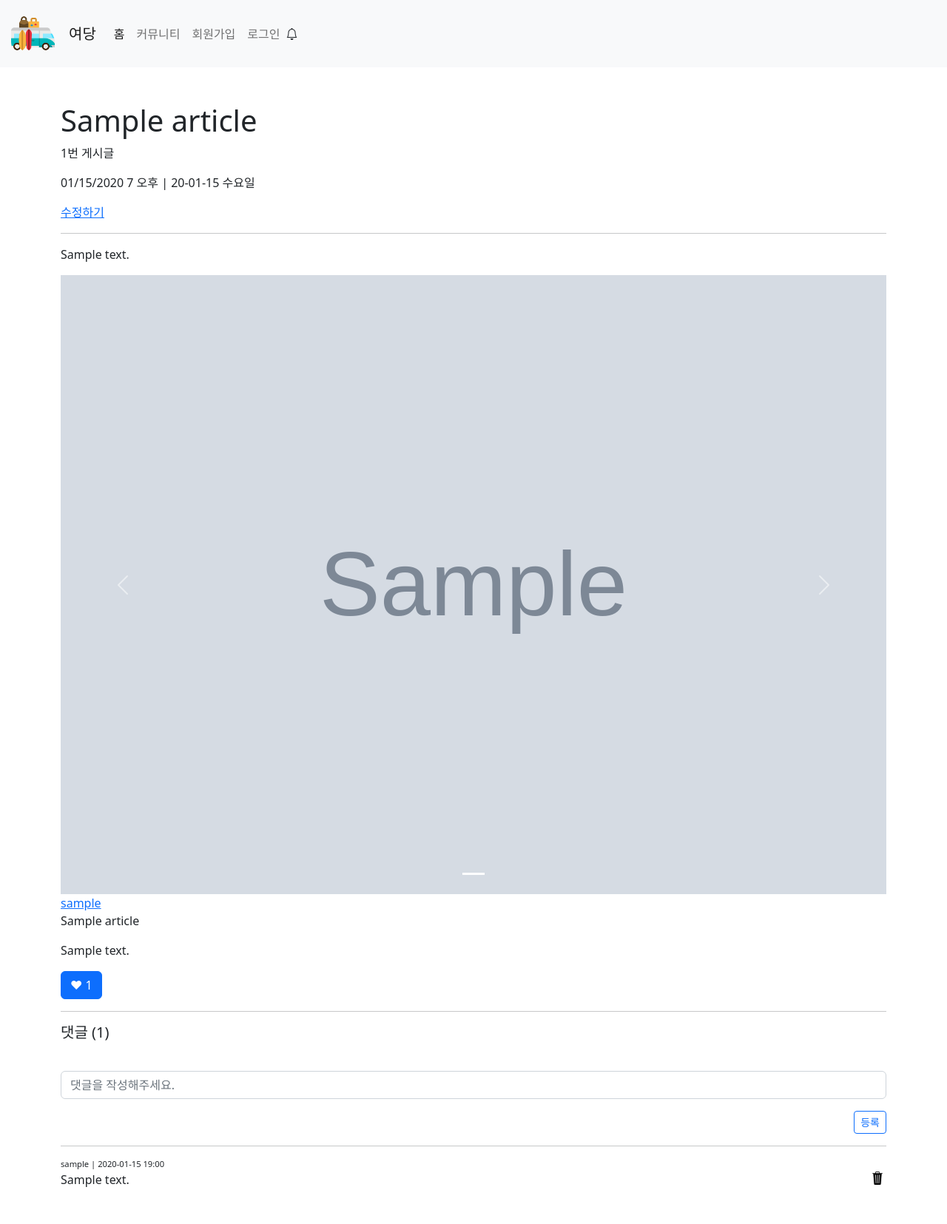
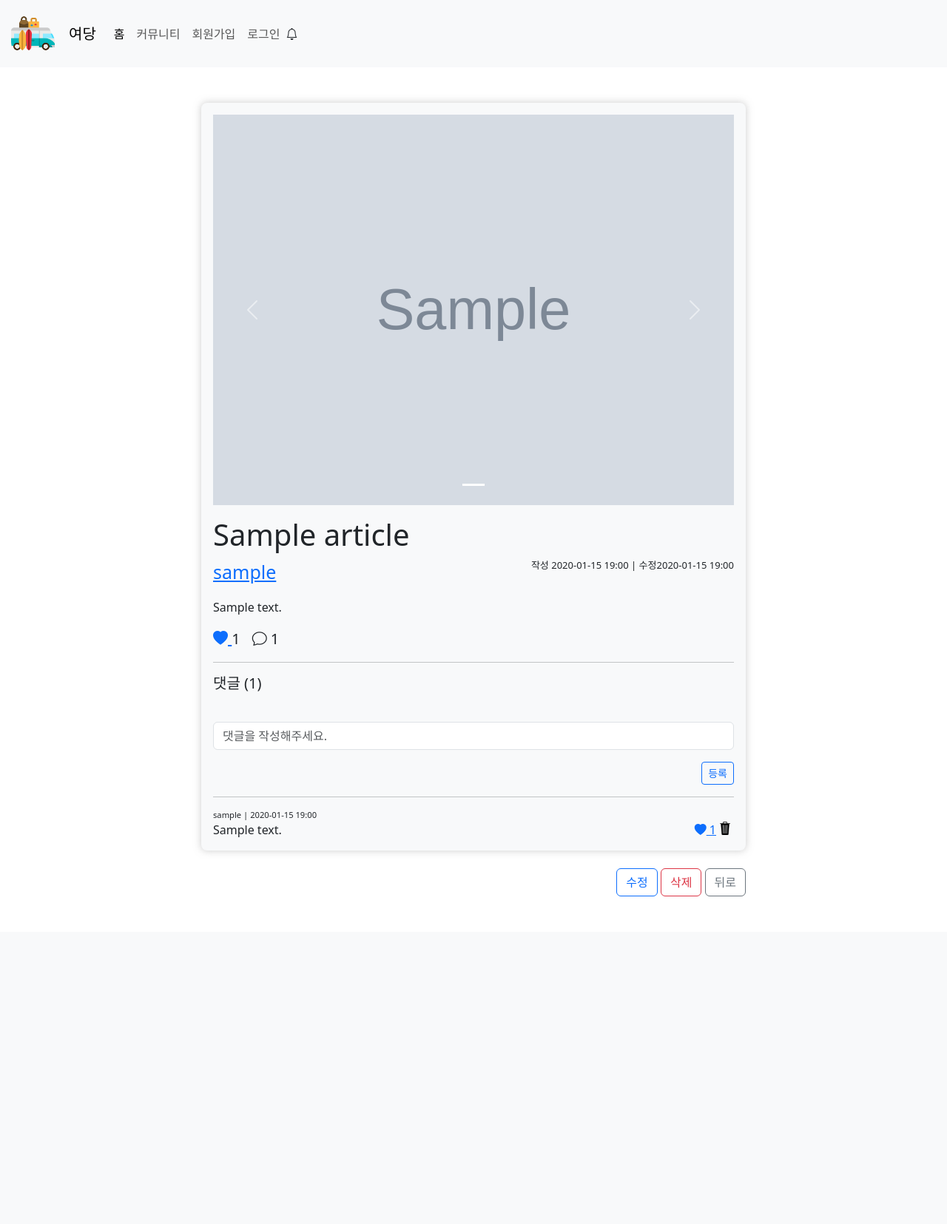
Before and after one commit to jupiter6676/01-Team-01, a Django app: page /1/ in a window 1280 px wide. Shown: the whole page at 74% size. After the commit the page ends 1212 px from the top, so only its background shows below. Run offline with Django 3.2, Linux system fonts and the light colour scheme; a user stored in the database is signed in; tables that the repository leaves empty hold one stand-in row (values such as "Sample post"); grey boxes marked "Sample" are stand-in pictures; some libraries are stand-ins or nearby versions.

Commit message:
edit comment and css

```diff
--- a/articles/templates/articles/detail.html
+++ b/articles/templates/articles/detail.html
@@ -4,64 +4,9 @@
 {% load static %}
 
 {% block content %}
-  <h1>{{ article.title }}</h1>
-  <p>{{ article.pk }}번 게시글</p>
-  <p> {{ article.update_counter }}</p>
-  <p>{{ article.created_at|date:"SHORT_DATETIME_FORMAT" }} | {{ article.updated_at|date:"y-m-d D" }}</p>
-
-  {% if request.user == article.user %}
-    <p><a href="{% url 'articles:update' article.pk %}">수정하기</a></p>
-  {% endif %}
-  <hr>
-
-
-  <p>{{ article.content }} </p>
-
-  {% comment %} <div class="card" style="width: 18rem;">
-    <div class="card-header">
-      <div id="post_{{ post.id }}" class="carousel slide" data-ride="carousel">
-        <div class="carousel-inner">
-          {% for photo in article.photo_set.all %}
-            {% if photo.image %}
-              <div class="carousel-item {% if forloop.counter == 1 %} active {% endif %}">
-                <img src="{{photo.image.url}}" width="250px">
-              </div>
-            {% endif %}
-          {% endfor %}
-        </div>
-
-        <a class="carousel-control-prev" href="#article_{{ article.id }}"
-          role="button" data-slide="prev">
-          <span class="carousel-control-prev-icon" aria-hidden="true"></span>
-          <span class="sr-only">Previous</span>
-        </a>
-        <a class="carousel-control-next" href="#article_{{ article.id }}"
-          role="button" data-slide="next">
-          <span class="carousel-control-next-icon" aria-hidden="true"></span>
-          <span class="sr-only">Next</span>
-        </a>
-
-{% if request.user == article.user %}
-<p>
-  <a href="{% url 'articles:update' article.pk %}">수정하기</a>
-</p>
-{% endif %}
-<hr>
-<p>{{ article.content }} </p>
-  <div class="card-header">
-    <div id="post_{{ post.id }}" class="carousel slide" data-ride="carousel">
-      <div class="carousel-inner">
-        {% for photo in article.photo_set.all %}
-        {% if photo.image %}
-        <div class="carousel-item {% if forloop.counter == 1 %} active {% endif %}">
-          <img src="{{photo.image.url}}" width="250px">
-        </div>
-        {% endif %}
-        {% endfor %}
-      </div>
-    </div>
-  </div> {% endcomment %}
-
+<div class="row justify-content-center">
+  <div class="col-md-12 col-lg-8">
+    <div class="bg-light p-3 mb-4" style="border-radius: 0.5rem; box-shadow: 0px 0 10px 1px rgb(169 169 169 / 50%);">
       <div id="carouselExampleIndicators" class="carousel slide" data-bs-ride="true">
         <div class="carousel-indicators">
           {% for photo in article.photo_set.all %}
@@ -75,7 +20,6 @@
             </div>
           {% endfor %}
         </div>
-
         <button class="carousel-control-prev" type="button" data-bs-target="#carouselExampleIndicators" data-bs-slide="prev">
           <span class="carousel-control-prev-icon" aria-hidden="true"></span>
           <span class="visually-hidden">Previous</span>
@@ -86,43 +30,32 @@
         </button>
       </div>
 
-  <span> <a href="{% url 'accounts:detail' article.user.pk %}">{{ article.user.username }}</a></span>
-
-  <p>{{ article.title }}</p>
-  <p>{{ article.content }} </p>
-  <span>
+      <div>
+        <h1 class="mt-3">{{ article.title }}</h1>
+        <div class="d-flex justify-content-between">
+          <span style="font-size: 25px;"><a href="{% url 'accounts:detail' article.user.pk %}">{{ article.user.username }}</a></span>
+          <p style="font-size: 13px;">작성 {{ article.created_at|date:'Y-m-d H:i' }} | 수정{{ article.updated_at|date:'Y-m-d H:i' }}</p>
+        </div>
+        <p class="mt-3">{{ article.content }} </p>
+        <div class="d-flex">
+          <span style="font-size: 20px;">
             {% if request.user.is_authenticated %}
-      <button type="button" class="btn btn-primary"><a class="text-white text-decoration-none" href="{% url 'articles:like' article.pk %}">❤</a> <span>{{ article.like_users.count }}</span></button>
+              <a class="like-heart" href="{% url 'articles:like' article.pk %}">
+              {% if request.user in article.like_users.all %}
+                <i class="bi-heart-fill bi" style="font-size: 20px;"></i>
               {% else %}
-      <button type="button" class="btn btn-danger me-2 disabled">로그인 필요</button><button type="button" class="btn btn-primary" disabled>❤ <span>{{ article.like_users.count }}</button>
+                <i class="bi-heart bi" style="font-size: 20px;"></i>
+              {% endif %}</a>{{ article.like_users.count }}</span>
+            {% else %}
+            <a href="#" class="btn btn-outline-primary"><i class="bi bi-heart"><span id="like-count"> {{ comment.like_users.count }}</span></i></a>
             {% endif %}
           </span>
-
-{% comment %}
-  <hr>
-  <h4 class="my-3">댓글</h4>
-  {% if request.user.is_authenticated %}
-  <form action="{% url 'articles:comment_create' article.pk %}" method="POST">
-    {% csrf_token %}
-    {% bootstrap_form comment_form layout='floating'%}
-    {% bootstrap_button button_type="submit" content="OK" %}
-  </form>
-  {% endif %}
-
-  {% for comment in comments %}
-    <p> {{ comment.user.username }} | {{ comment.content }}</p>
-    <hr>
-  {% endfor %}
-{% endblock content %}
-    <button type="button" class="btn btn-primary"><a class="text-white text-decoration-none" href="{% url 'articles:like' article.pk %}">❤</a> <span>{{ article.like_users.count }}</span></button>
-    {% else %}
-    <button type="button" class="btn btn-danger me-2 disabled">로그인 필요</button><button type="button" class="btn btn-primary" disabled>❤ <span>{{ article.like_users.count }}</button>
-    {% endif %}
-  </span>
-{% endcomment %}
+          <span class="mx-3" style="font-size: 20px;"><i class="bi bi-chat"></i> {{ article.comment_set.all.count }}</span>
+        </div>
+      </div>
 
       <hr>
-<h5 class="my-3">댓글 ({{ comments|length }})</h5>
+      <h5 class="my-3">댓글 ({{ article.comment_set.all.count }})</h5>
       {% if request.user.is_authenticated %}
       <form action="{% url 'articles:comment_create' article.pk %}" method="POST">
         {% csrf_token %}
@@ -134,7 +67,9 @@
       {% else %}
       <a href="{% url 'accounts:login' %}">[댓글을 작성하려면 로그인하세요.]</a>
       {% endif %}
+
       <hr>
+
       {% for comment in comments %}
       <div class="mt-3 d-flex justify-content-between">
         <div>
@@ -142,23 +77,32 @@
             <p style="margin-bottom: 0rem;">{{ comment.content }}</p>
               </div>
               <div class="d-flex justify-content-end mt-2">
-        {% if user == comment.user %}
+              {% if request.user.is_authenticated %}
+                <a class="like-heart mt-2" href="{% url 'articles:comment_like' article.pk comment.pk %}">
+                {% if request.user in comment.like_users.all %}
+                  <i class="bi bi-heart-fill"></i><span> {{ comment.like_users.count }}</span>
+                {% else %}
+                  <i class="bi bi-heart"></i><span> {{ comment.like_users.count }}</span>
+                {% endif %}
+                </a>
+              {% else %}
+              <a href="#" class="btn btn-outline-primary"><i class="bi bi-heart"><span id="like-count"> {{ comment.like_users.count }}</span></i></a>
+              {% endif %}
               <!-- 댓글 수정 버튼 -->
-        {% comment %} <form action="{% url 'articles:comment_update' article.pk comment.pk %}" method="POST" enctype="multipart/form-data">
+              <!-- {% if user == comment.user %}
+              <form action="{% url 'articles:comment_update' article.pk comment.pk %}" method="POST" enctype="multipart/form-data">
                 {% csrf_token %}
                 {% bootstrap_form comment_form %}
-          <input type="submit" value="수정">
                 <button class="btn btn-none border-0 p-0 me-2">
                   <img src="{% static 'image/edit.png' %}" style="width: 20px">
                 </button>
-        </form> {% endcomment %}
+              </form>  -->
               <!-- 댓글 삭제 버튼 -->
               <form action="{% url 'articles:comment_delete' article.pk comment.pk %}" method="POST" class="d-inline mt-1">
                 {% csrf_token %}
                 <button class="btn btn-none border-0 p-0" type="submit">
                   <img src="{% static 'images/bin.png' %}" style="width: 24px">
                 </button>
-          {% comment %} <input class="btn btn-sm btn-outline-danger" type="submit" value="삭제"> {% endcomment %}
               </form>
             {% else %}
             {% endif %}
@@ -168,4 +112,36 @@
           <p>댓글이 아직 없어요.</p>
         {% endfor %}
       </div>
+      <div class='d-flex justify-content-end'>
+        {% if request.user == article.user %}
+          <form action="{% url 'articles:delete' article.pk %}" method="POST" class="form">
+            {% csrf_token %}
+            <div class="d-block d-lg-none">
+              <a href="{% url 'articles:update' article.pk %}" class="btn btn-outline-primary form-control mb-3">수정</a>
+              <input class="btn btn-outline-danger form-control mb-3" type="submit" value="삭제">
+              <a href="{% url 'articles:index' %}" class="btn btn-outline-secondary form-control mb-3">뒤로</a>
+            </div>
+            <div class="d-none d-lg-block">
+              <a href="{% url 'articles:update' article.pk %}" class="btn btn-outline-primary">수정</a>
+              <input class="btn btn-outline-danger" type="submit" value="삭제">
+              <a href="{% url 'articles:index' %}" class="btn btn-outline-secondary">뒤로</a>
+            </div>
+          </form>
+        {% else %}
+          <div class="d-block d-lg-none">
+            <!-- <button class="btn btn-outline-primary form-control mb-3 disabled">수정</button>
+            <button class="btn btn-outline-danger form-control mb-3 disabled">삭제</button> -->
+            <a href="{% url 'articles:index' %}" class="btn btn-outline-secondary form-control mb-3">뒤로</a>
+          </div>
+          <div class="d-none d-lg-block">
+            <!-- <button class="btn btn-outline-primary disabled">수정</button>
+            <button class="btn btn-outline-danger disabled">삭제</button> -->
+            <a href="{% url 'articles:index' %}" class="btn btn-outline-secondary">뒤로</a>
+          </div>
+        {% endif %}
+      </div>
+    </div>
+  </div>
+</div>
+
 {% endblock content %}
--- a/articles/urls.py
+++ b/articles/urls.py
@@ -9,9 +9,11 @@ urlpatterns = [
     path("", views.index, name="index"),
     path("create/", views.create, name="create"),
     path("<int:pk>/", views.detail, name="detail"),
+    path("<int:pk>/delete/", views.delete, name="delete"),
     path("<int:pk>/update/", views.update, name="update"),
+    path("<int:pk>/like/", views.like, name="like"),
     path("<int:pk>/comments/", views.comment_create, name="comment_create"),
-    path('<int:article_pk>/comments/<int:comment_pk>/delete/', views.comment_delete, name='comment_delete'),
-    # path('<int:article_pk>/comments/<int:comment_pk>/update/', views.comment_update, name='comment_update'),
-    path("<int:pk>/like/", views.like, name="like"),
+    path("<int:article_pk>/comments/<int:comment_pk>/delete/", views.comment_delete, name='comment_delete'),
+    path("<int:article_pk>/comments/<int:comment_pk>/update/", views.comment_update, name='comment_update'),
+    path("<int:article_pk>/comments/<int:comment_pk>/like/", views.comment_like, name="comment_like"),
 ]
--- a/articles/views.py
+++ b/articles/views.py
@@ -1,9 +1,12 @@
 from xml.etree.ElementTree import Comment
-from django.shortcuts import render, redirect
+from django.shortcuts import render, redirect, get_object_or_404
 from django.contrib import messages
 from django.contrib.auth.decorators import login_required
+from django.http import JsonResponse
 from .models import *
 from .forms import *
+import locale
+import json
 
 # Create your views here.
 def index(request):
@@ -54,6 +57,17 @@ def detail(request, pk):
     }
     return render(request, "articles/detail.html", context)
 
+@login_required
+def delete(request, pk):
+    article = Article.objects.get(pk=pk)
+    if request.user != article.user:
+        return redirect("articles:index")
+    if request.method == "POST":
+        if request.user == article.user:
+            article.delete()
+            return redirect("articles:index")
+    else:
+        return redirect("articles:detail", pk)
 
 @login_required
 def update(request, pk):
@@ -72,11 +86,20 @@ def update(request, pk):
             # GET : Form을 제공
             article_form = ArticleForm(instance=article)
         context = {"article_form": article_form}
-        return render(request, "articles/form.html", context)
+        return render(request, "articles/create.html", context)
     else:
 
         messages.warning(request, "작성자만 수정할 수 있습니다.")
         return redirect("articles:detail", article.pk)
+
+
+def like(request, pk):
+    article = Article.objects.get(pk=pk)
+    if request.user in article.like_users.all():
+        article.like_users.remove(request.user)
+    else:
+        article.like_users.add(request.user)
+    return redirect("articles:detail", pk)
 
 
 @login_required
@@ -90,6 +113,7 @@ def comment_create(request, pk):
         comment.save()
     return redirect("articles:detail", article.pk)
 
+
 @login_required
 def comment_delete(request, article_pk, comment_pk):
     if request.user.is_authenticated:
@@ -99,27 +123,45 @@ def comment_delete(request, article_pk, comment_pk):
     return redirect('articles:detail', article_pk)
 
 
-# @login_required
-# def comment_update(request, article_pk, comment_pk):
-#     comment = Comment.objects.get(pk=comment_pk)
-#     comment_form = CommentForm(instance=comment)
-#     if request.user != comment.user:
-#         from django.http import HttpResponseForbidden
-#         return HttpResponseForbidden()
-#     if request.method == "POST":
-#         form = CommentForm(request.POST, instance=comment)
-#         if form.is_valid():
-#             form.save()
-#             return redirect('articles:detail', article_pk)
-#     else:
-#         form = CommentForm(instance=comment)
-#     return render('articles:comment_update', {"form": form})
+@login_required
+def comment_update(request, article_pk, comment_pk):
+    comment = Comment.objects.get(pk=comment_pk)
+    comment_form = CommentForm(instance=comment)
+    if request.user != comment.user:
+        from django.http import HttpResponseForbidden
+        return HttpResponseForbidden()
+    if request.method == "POST":
+        form = CommentForm(request.POST, instance=comment)
+        if form.is_valid():
+            form.save()
+            return redirect('articles:detail', article_pk)
+    else:
+        form = CommentForm(instance=comment)
+    return render('articles:comment_update', {"form": form})
 
 
-def like(request, pk):
-    article = Article.objects.get(pk=pk)
-    if request.user in article.like_users.all():
-        article.like_users.remove(request.user)
+# @login_required
+# def comment_like(request, article_pk, comment_pk):
+#     comment = get_object_or_404(Comment, pk=comment_pk)
+#     if comment.like_users.filter(pk=request.user.pk).exists():
+#   # if request.user in comment.like_users.all():
+#         comment.like_users.remove(request.user)
+#         is_comment_liked = False
+#     else:
+#         comment.like_users.add(request.user)
+#         is_comment_liked = True
+#     context = {
+#         "is_comment_liked": is_comment_liked,
+#         "comment_like_count": comment.like_users.count(),
+#     }
+#     return JsonResponse(context)
+
+@login_required
+def comment_like(request, article_pk, comment_pk):
+    comment = get_object_or_404(Comment, pk=comment_pk)
+    article = Article.objects.get(pk=article_pk)
+    if request.user in comment.like_users.all():
+        comment.like_users.remove(request.user)
     else:
-        article.like_users.add(request.user)
-    return redirect("articles:detail", pk)
+        comment.like_users.add(request.user)
+    return redirect("articles:detail", article_pk)
--- a/templates/base.html
+++ b/templates/base.html
@@ -1,3 +1,4 @@
+{% load django_bootstrap5 %}
 {% load static %}
 
 <!DOCTYPE html>
@@ -8,6 +9,9 @@
     <meta name="viewport" content="width=device-width, initial-scale=1.0">
     <!-- CSS -->
     <link href="https://cdn.jsdelivr.net/npm/bootstrap@5.2.2/dist/css/bootstrap.min.css" rel="stylesheet" integrity="sha384-Zenh87qX5JnK2Jl0vWa8Ck2rdkQ2Bzep5IDxbcnCeuOxjzrPF/et3URy9Bv1WTRi" crossorigin="anonymous">
+    {% bootstrap_css %}
+    <link rel="stylesheet" href="{% static 'css/styles.css' %}">
+    {% block css %}{% endblock css %}
     <!-- Icons -->
     <link rel="stylesheet" href="https://cdn.jsdelivr.net/npm/bootstrap-icons@1.7.1/font/bootstrap-icons.css">
     {% block title %}{% endblock title %}
```
Also changed, not shown: articles/models.py (+8 -1 lines), articles/templates/articles/index.html (+11 -9 lines), static/css/style.css (added, +15 -0 lines), articles/migrations/0003_auto_20221102_1026.py (added), articles/migrations/0004_article_hits.py (added), articles/migrations/0005_alter_article_hits.py (added), images/images/5.jpg (added), images/images/5_elEaLqK.jpg (added), images/images/7.jpg (added), images/images/7_eEVTNSu.jpg (added), images/images/7_gFQU1WU.jpg (added). Lines whose indentation alone changed are shown as unchanged.
